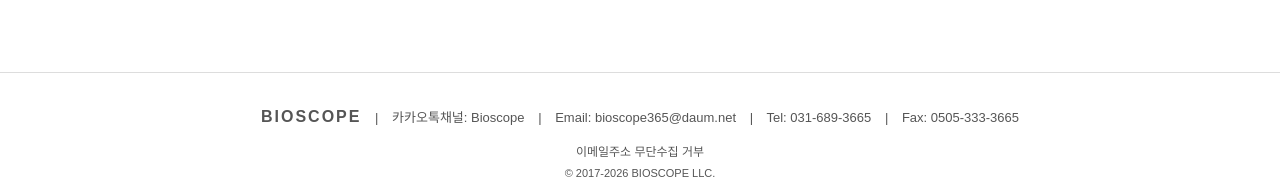
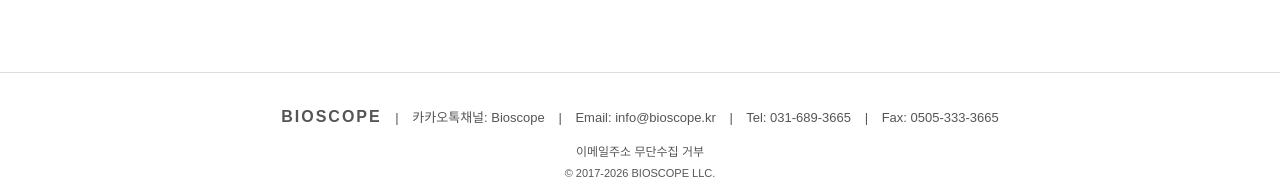
Before and after one commit to bioscope/bioscope, a Jekyll site: the page built from activity.md, in a window 1280 px wide and 900 px high, scrolled down 512 px. Shown: the part 701-897 px from the top of the window. Built offline with Jekyll 4.4.1, drawn with Linux system fonts in a browser that asks for light colours.

Commit message:
Update footer.html

```diff
--- a/_includes/footer.html
+++ b/_includes/footer.html
@@ -11,7 +11,7 @@
 
 <span class="divider">|</span>
 
-<span>Email: <a href="mailto:bioscope365@daum.net">bioscope365@daum.net</a></span>
+<span>Email: <a href="mailto:info@bioscope.kr">info@bioscope.kr</a></span>
 
 <span class="divider">|</span>
 
```
